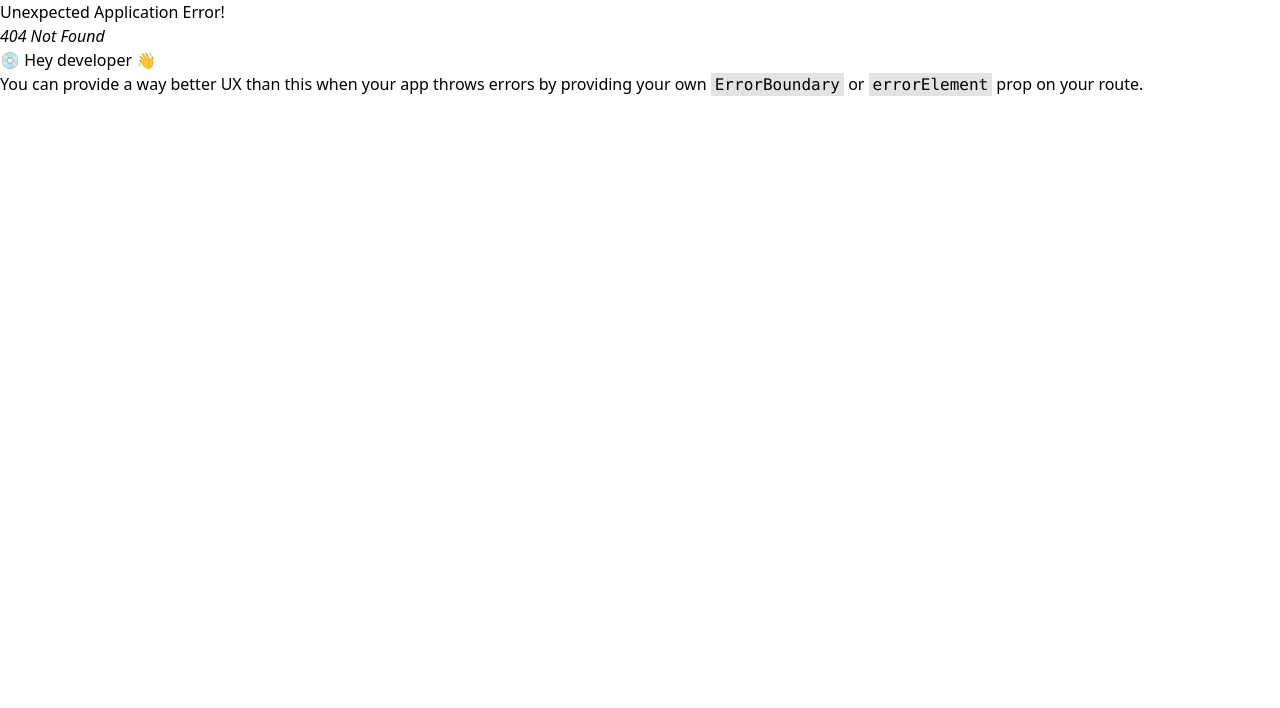
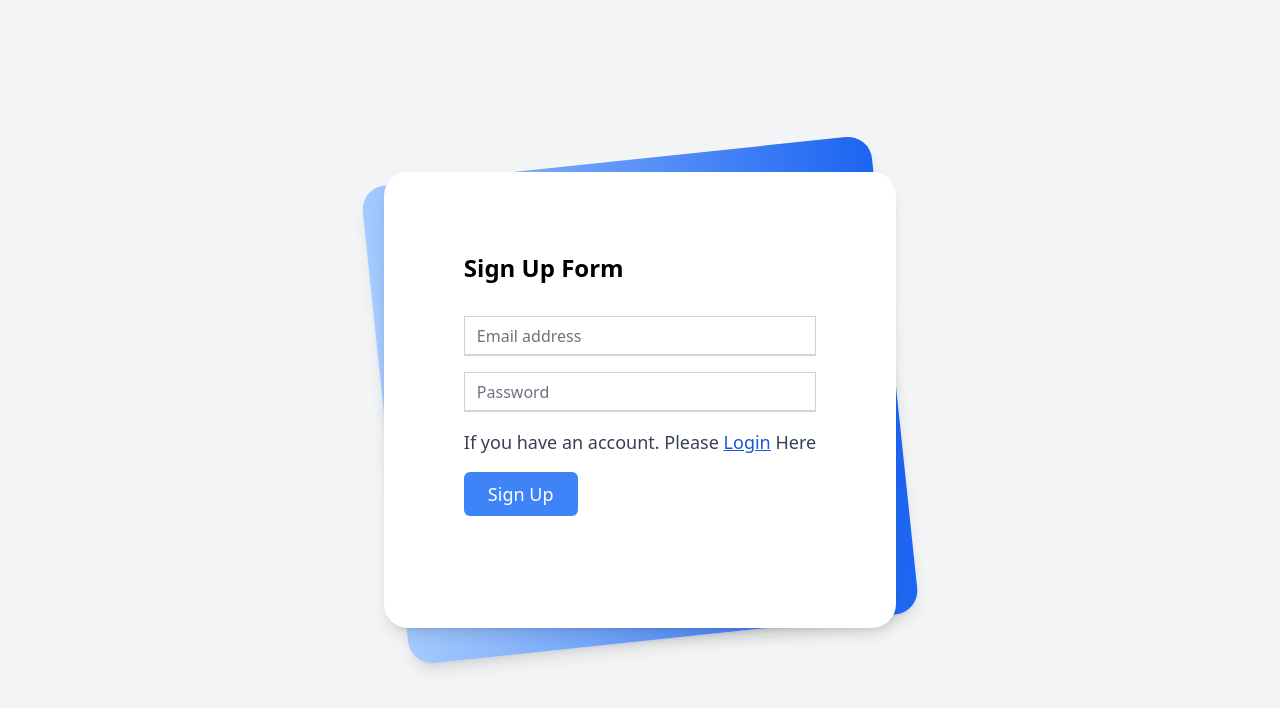
Before and after one commit to divyashpal/book_store, a React (Vite) app in the folder mern-client/: page /sign-up in a window 1280 px wide. Before the commit this address had no page. Shown: the top 708 px of the page. Built offline with nearby package versions, Linux system fonts and the light colour scheme.

Commit message:
update:sign up page frontend

```diff
--- a/mern-client/package.json
+++ b/mern-client/package.json
@@ -10,6 +10,7 @@
     "preview": "vite preview"
   },
   "dependencies": {
+    "firebase": "^10.8.1",
     "flowbite-react": "^0.7.2",
     "localforage": "^1.10.0",
     "match-sorter": "^6.3.4",
--- /dev/null
+++ b/mern-client/src/components/Signup.jsx
@@ -0,0 +1,48 @@
+import React from 'react'
+import { Link } from 'react-router-dom'
+
+const Signup = () => {
+    const handleSignUp = (event) =>{
+        event.preventDefault();
+        const form = event.target;
+        const email = form.email.value;
+        const password = form.password.value;
+        console.log(email,password)
+    }
+    return (
+        <div class="min-h-screen bg-gray-100 py-6 flex flex-col justify-center sm:py-12">
+            <div class="relative py-3 sm:max-w-xl sm:mx-auto">
+                <div
+                    class="absolute inset-0 bg-gradient-to-r from-blue-300 to-blue-600 shadow-lg transform -skew-y-6 sm:skew-y-0 sm:-rotate-6 sm:rounded-3xl">
+                </div>
+                <div class="relative px-4 py-10 bg-white shadow-lg sm:rounded-3xl sm:p-20">
+                    <div class="max-w-md mx-auto">
+                        <div>
+                            <h1 class="text-2xl font-semibold">Sign Up Form </h1>
+                        </div>
+                        <div class="divide-y divide-gray-200">
+                            <form onSubmit={handleSignUp} class="py-8 text-base leading-6 space-y-4 text-gray-700 sm:text-lg sm:leading-7">
+                                <div class="relative">
+                                    <input id="email" name="email" type="text" class="peer  h-10 w-full border-b-2 border-gray-300 text-gray-900 focus:outline-none focus:borer-rose-600" placeholder="Email address" />
+
+                                </div>
+                                <div class="relative">
+                                    <input id="password" name="password" type="password" class="peer h-10 w-full border-b-2 border-gray-300 text-gray-900 focus:outline-none focus:borer-rose-600"placeholder="Password" />
+
+                                </div>
+                                <p>
+                                    If you have an account. Please <Link to='/login' className='text-blue-700 underline'>Login</Link> Here
+                                </p>
+                                <div class="relative">
+                                    <button class="bg-blue-500 text-white rounded-md px-6 py-2">Sign Up</button>
+                                </div>
+                            </form>
+                        </div>
+                    </div>
+                </div>
+            </div>
+        </div>
+  )
+}
+
+export default Signup
--- /dev/null
+++ b/mern-client/src/contects/AuthProvider.jsx
@@ -0,0 +1,30 @@
+import React, { createContext, useState } from 'react'
+import app from '../firebase/firebase.config';
+import { getAuth, createUserWithEmailAndPassword } from "firebase/auth";
+
+
+export const AuthContext = createContext();
+const auth = getAuth(app);
+
+
+const AuthProvider = ({ children }) => {
+  const [user, setUser] = useState(null);
+  const [loading, setLoading] = useState(true);
+
+  const createUser = (email, password) => {
+    setLoading(true);
+    return createUserWithEmailAndPassword(auth, email, password)
+  }
+
+  const authInfo = {
+      createUser
+  }
+
+  return (
+    <AuthContext.Provider value={authInfo}>
+      {children}
+    </AuthContext.Provider>
+  )
+}
+
+export default AuthProvider
--- /dev/null
+++ b/mern-client/src/firebase/firebase.config.js
@@ -0,0 +1,19 @@
+// Import the functions you need from the SDKs you need
+import { initializeApp } from "firebase/app";
+// TODO: Add SDKs for Firebase products that you want to use
+// https://firebase.google.com/docs/web/setup#available-libraries
+
+// Your web app's Firebase configuration
+const firebaseConfig = {
+  apiKey: "AIzaSyB7X7gn0xNSW9E2ipjJsNUnlSF642fxzI8",
+  authDomain: "mern-book-inventory-75398.firebaseapp.com",
+  projectId: "mern-book-inventory-75398",
+  storageBucket: "mern-book-inventory-75398.appspot.com",
+  messagingSenderId: "371765734313",
+  appId: "1:371765734313:web:c98dae671df16d1ba572b8"
+};
+
+// Initialize Firebase
+const app = initializeApp(firebaseConfig);
+
+export default app;
--- a/mern-client/src/routers/router.jsx
+++ b/mern-client/src/routers/router.jsx
@@ -14,6 +14,7 @@ import Dashboard from "../dashboard/Dashboard";
 import UploadBook from "../dashboard/UploadBook";
 import ManageBooks from "../dashboard/ManageBooks";
 import EditBooks from "../dashboard/EditBooks";
+import Signup from "../components/Signup";
 
 const router = createBrowserRouter([
     {
@@ -65,6 +66,10 @@ const router = createBrowserRouter([
                 loader : ({params}) => fetch(`http://localhost:5000/book/${params.id}`)
             }
         ]
+    },
+    {
+        path: "sign-up",
+        element: <Signup/>
     }
 ]);
 
```
Also changed, not shown: mern-client/src/main.jsx (+5 -2 lines), 1 other file (tests, documents, lock files or other folders).
